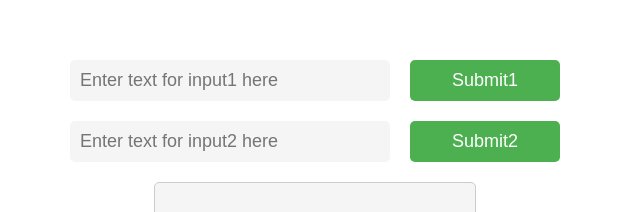
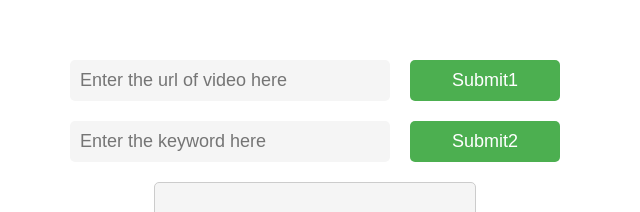
Before and after one commit to vatsal2473/topic_timestamp_frontend, a React (Create React App) app: page / in a window 1280 px wide. Shown: the part 193-405 px from the top of the page, without its empty margins (325-965 px from the left). Built offline with nearby package versions, Linux system fonts and the light colour scheme.

Commit message:
placeholder text change

```diff
--- a/src/InputForm.js
+++ b/src/InputForm.js
@@ -61,7 +61,7 @@ function InputForm() {
           type="text"
           value={input1Value}
           onChange={(event) => setInput1Value(event.target.value)}
-          placeholder="Enter text for input1 here"
+          placeholder="Enter the url of video here"
         />
         <button type="submit">Submit1</button>
       </form>
@@ -70,7 +70,7 @@ function InputForm() {
           type="text"
           value={input2Value}
           onChange={(event) => setInput2Value(event.target.value)}
-          placeholder="Enter text for input2 here"
+          placeholder="Enter the keyword here"
         />
         <button type="submit">Submit2</button>
       </form>
```
